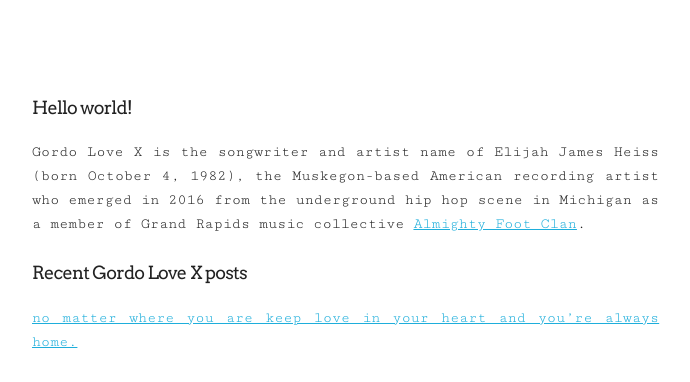
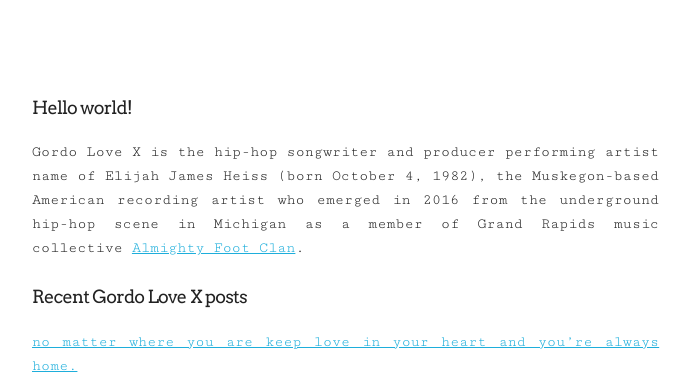
Before and after one commit to gordolovex/gordolovex.github.io, a plain HTML site: page index.html in a window 1280 px wide. Shown: the top 382 px of the page, without its empty margins (128-818 px from the left). Drawn offline with Linux system fonts and the light colour scheme.

Commit message:
gordo bio tweak

```diff
--- a/index.html
+++ b/index.html
@@ -59,7 +59,7 @@
  -->
         <section>
           <h4>Hello world!</h4>
-          <p>Gordo Love X is the songwriter and artist name of Elijah James Heiss (born October 4, 1982), the Muskegon-based American recording artist who emerged in 2016 from the underground hip hop scene in Michigan as a member of Grand Rapids music collective <a href="https://twitter.com/footclan777">Almighty Foot Clan</a>.</p>
+          <p>Gordo Love X is the hip-hop songwriter and producer performing artist name of Elijah James Heiss (born October 4, 1982), the Muskegon-based American recording artist who emerged in 2016 from the underground hip-hop scene in Michigan as a member of Grand Rapids music collective <a href="https://twitter.com/footclan777">Almighty Foot Clan</a>.</p>
         </section>
 
 <h4>Recent Gordo Love X posts</h4>
```
